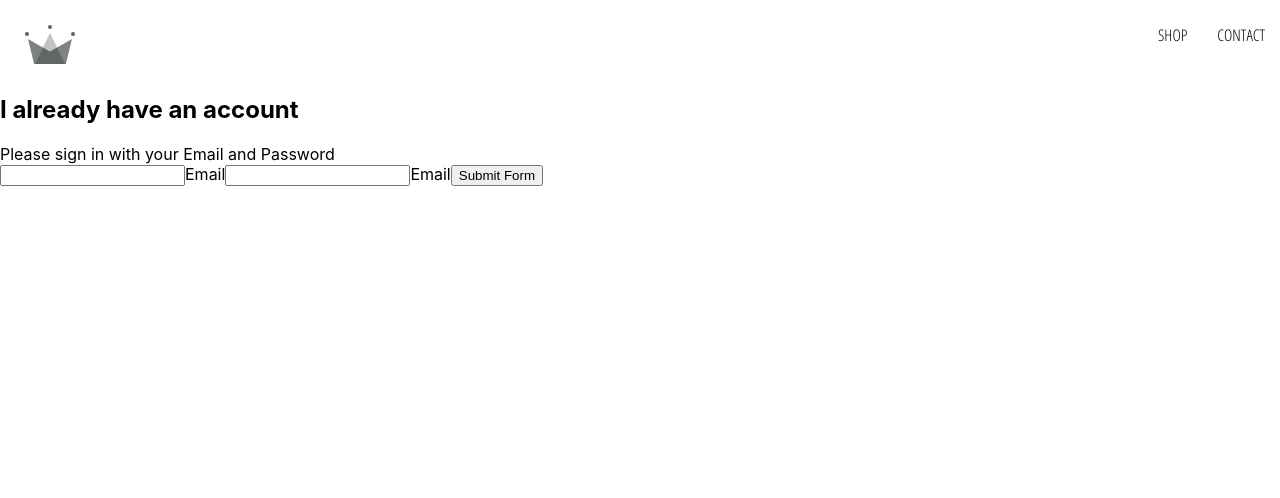
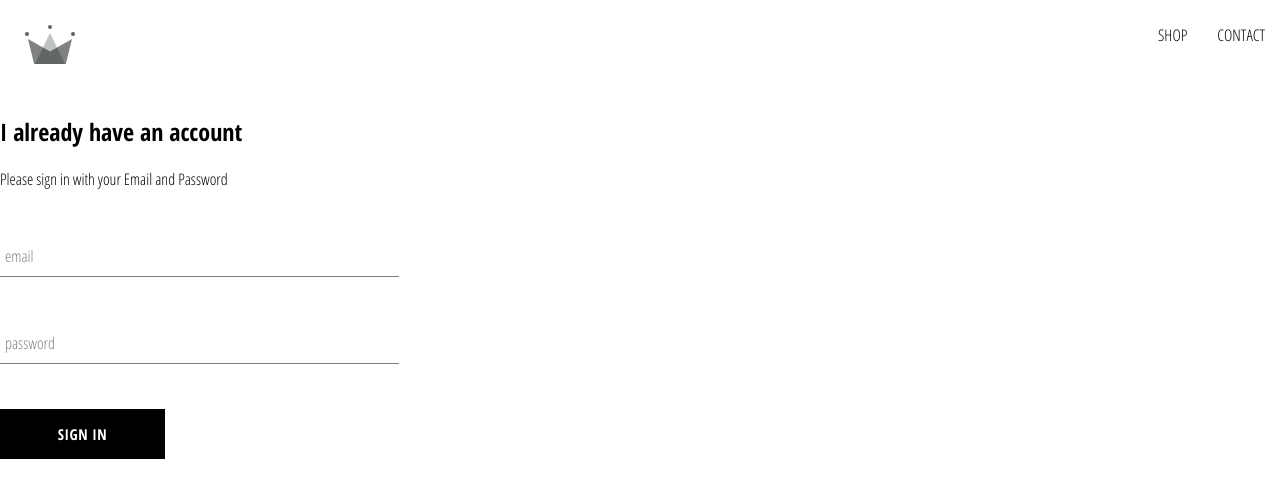
Before and after one commit to paulchabz/Klannels, a React (Create React App) app: page /signIn in a window 1280 px wide. Shown: the top 498 px of the page. Built offline with nearby package versions, Linux system fonts and the light colour scheme.

Commit message:
Made changes to the app added a sign in forms

```diff
--- /dev/null
+++ b/src/Button/Button-styles-component.jsx
@@ -0,0 +1,8 @@
+import React from "react";
+import "./button-styles.scss";
+
+export const CustomButton = ({children, ...otherProps }) => (
+    <button className="custom-button" {...otherProps}>
+        {children}
+    </button>
+)
--- /dev/null
+++ b/src/Button/button-styles.scss
@@ -0,0 +1,22 @@
+.custom-button {
+  min-width: 165px;
+  width: auto;
+  height: 50px;
+  letter-spacing: 0.5px;
+  line-height: 50px;
+  padding: 0 35px 0 35px;
+  font-size: 15px;
+  background-color: black;
+  color: white;
+  text-transform: uppercase;
+  font-family: 'Open Sans Condensed';
+  font-weight: bolder;
+  border: none;
+  cursor: pointer;
+
+  &:hover {
+    background-color: white;
+    color: black;
+    border: 1px solid black;
+  }
+}
--- a/src/Forms/Form-input-component-styles.scss
+++ b/src/Forms/Form-Input-styles.scss
@@ -10,28 +10,33 @@ $main-color: black;
 .group {
   position: relative;
   margin: 45px 0;
-  .form-group {
+
+  .form-input {
     background: none;
     background-color: white;
     color: $sub-color;
     font-size: 18px;
     padding: 10px 10px 10px 5px;
     display: block;
+    width: 100%;
     border: none;
     border-radius: 0;
-    width: 100%;
     border-bottom: 1px solid $sub-color;
     margin: 25px 0;
 
     &:focus {
       outline: none;
     }
+
     &:focus ~ .form-input-label {
       @include shrinkLabel();
     }
-    input[type="password"] {
+  }
+
+  input[type='password'] {
     letter-spacing: 0.3em;
   }
+
   .form-input-label {
     color: $sub-color;
     font-size: 16px;
@@ -46,10 +51,4 @@ $main-color: black;
       @include shrinkLabel();
     }
   }
-
-    input[type="password"] {
-      letter-spacing: 0.3em;
 }
-
-  }
-}
--- a/src/Forms/Form-input-component.jsx
+++ b/src/Forms/Form-input-component.jsx
@@ -1,6 +1,6 @@
 import React from "react";
 
-import "./Form-input-component-styles.scss";
+import "./Form-Input-styles.scss";
 
 export const FormInput = ({ handleChange, label, ...otherProps }) => (
     <div className="group">
--- a/src/Sign-In/Sign-In-styles.scss
+++ b/src/Sign-In/Sign-In-styles.scss
@@ -0,0 +1,10 @@
+.sign-in {
+  width: 30vw;
+  display: flex;
+  flex-direction: column;
+  font-family: 'Open Sans Condensed';
+
+  .title {
+    margin: 10px 0;
+  }
+}
--- a/src/Sign-In/Sign-In.jsx
+++ b/src/Sign-In/Sign-In.jsx
@@ -1,5 +1,8 @@
 import React from "react";
 import "./Sign-In-styles.scss";
+import {FormInput} from "../Forms/Form-input-component"
+import {CustomButton} from "../Button/Button-styles-component";
+
 
 class SignIn extends React.Component {
     constructor (props) {
@@ -28,12 +31,12 @@ class SignIn extends React.Component {
                 <span>Please sign in with your Email and Password</span>
 
                 <form onSubmit={this.handleSubmit}>
-                    <input name="email" type="email" value={this.state.email} onChange={this.handleChange} required/>
 
-                    <label>Email</label>
-                    <input name="password" type="password" value={this.state.password} onChange={this.handleChange} required/>
-                    <label>Email</label>
-                    <input type="submit" value="Submit Form" />
+                     <FormInput name="email" type="email" value={this.state.email} onChange={this.handleChange} label="email" required/>
+
+                    <FormInput name="password" type="password" value={this.state.password} onChange={this.handleChange} label="password" required/>
+
+                    <CustomButton type="submit"  > Sign In </CustomButton>
                 </form>
             </div>
         )
```
Lines whose indentation alone changed are shown as unchanged.
